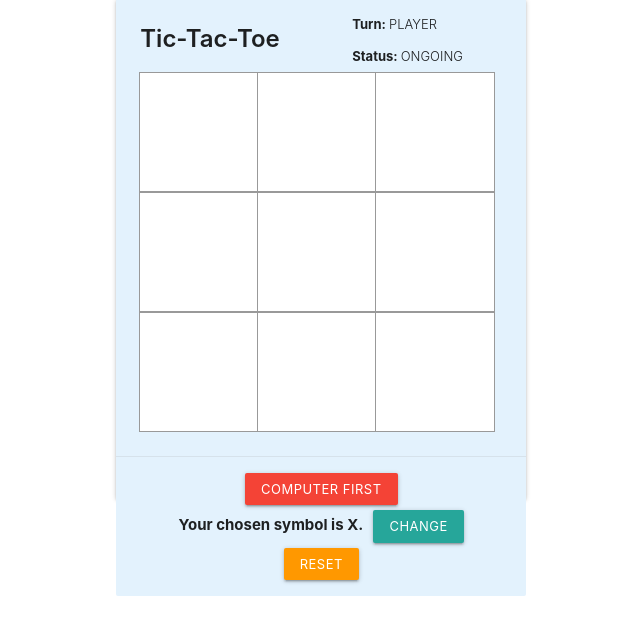
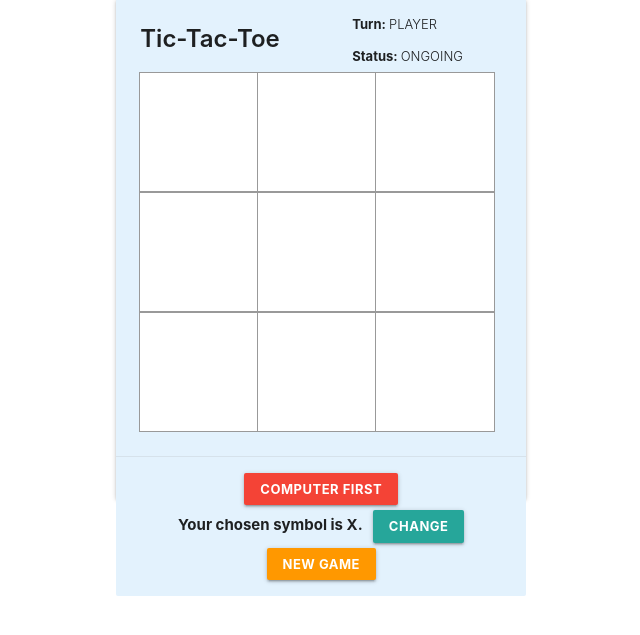
Before and after one commit to abhie-lp/tic-tac-toe-django, a Django app: page / in a window 1280 px wide. Shown: the part 98-733 px from the top of the page, without its empty margins (311-951 px from the left). Run offline with Django 3.2, Linux system fonts and the light colour scheme; the visitor is signed in with stand-in values (Sample User, id 1); some libraries are stand-ins or nearby versions.

Commit message:
Rename reset to new game and dont change player symbol

```diff
--- a/games/models.py
+++ b/games/models.py
@@ -47,10 +47,9 @@ class Game(Model):
             self.save()
         return self
 
-    def reset_game(self):
+    def new_game(self):
         """Reset the board to default state"""
         self.board = default_board()
-        self.symbol = "X"
         self.moves_left = TOTAL_MOVES
         self.winner = None
         self.save()
--- a/games/templates/games/game.html
+++ b/games/templates/games/game.html
@@ -119,23 +119,36 @@
               <div class="card-action">
                 {% if game.moves_left == 9 %}
                   <div class="center" id="computerFirst" style="font-weight: bold; margin-bottom: 5px">
-                    <button class="red btn-small waves-effect waves-red" type="button">Computer First</button>
+                    <button
+                        class="red btn-small waves-effect waves-red"
+                        type="button"
+                        style="font-weight: bold"
+                    >
+                      Computer First
+                    </button>
                   </div>
                 {% endif %}
+
                 <div class="game-info center" style="font-weight: bold; margin-bottom: 5px">
                   <div class="status">
                     Your chosen symbol is <span id="chosen-symbol">{{ game.symbol }}</span>. &nbsp;
                     <button
                         id="changeSymbolBtn"
                         class="waves-effect waves-light btn-small"
+                        style="font-weight: bold"
                     >
                       Change
                     </button>
                   </div>
                 </div>
+
                 <div class="center">
-                  <a class="red btn-small waves-effect waves-orange orange" href="{% url 'reset_game' %}">
-                    RESET
+                  <a
+                      class="red btn-small waves-effect waves-orange orange"
+                      href="{% url 'reset_game' %}"
+                      style="font-weight: bold"
+                  >
+                    NEW GAME
                   </a>
                 </div>
               </div>
--- a/games/urls.py
+++ b/games/urls.py
@@ -1,8 +1,8 @@
 from django.urls import path
-from .views import change_symbol, make_a_move_view, reset_game_view
+from .views import change_symbol, make_a_move_view, new_game_view
 
 urlpatterns = [
-    path("reset-game/", reset_game_view, name="reset_game"),
+    path("new-game/", new_game_view, name="reset_game"),
     path('make-move/', make_a_move_view, name="make_move"),
     path("change-symbol/", change_symbol, name="change_symbol"),
 ]
--- a/games/views.py
+++ b/games/views.py
@@ -65,6 +65,6 @@ def make_a_move_view(request):
 
 @timeit
 @login_required()
-def reset_game_view(request):
-    request.user.game.reset_game()
+def new_game_view(request):
+    request.user.game.new_game()
     return redirect("game_page")
```
